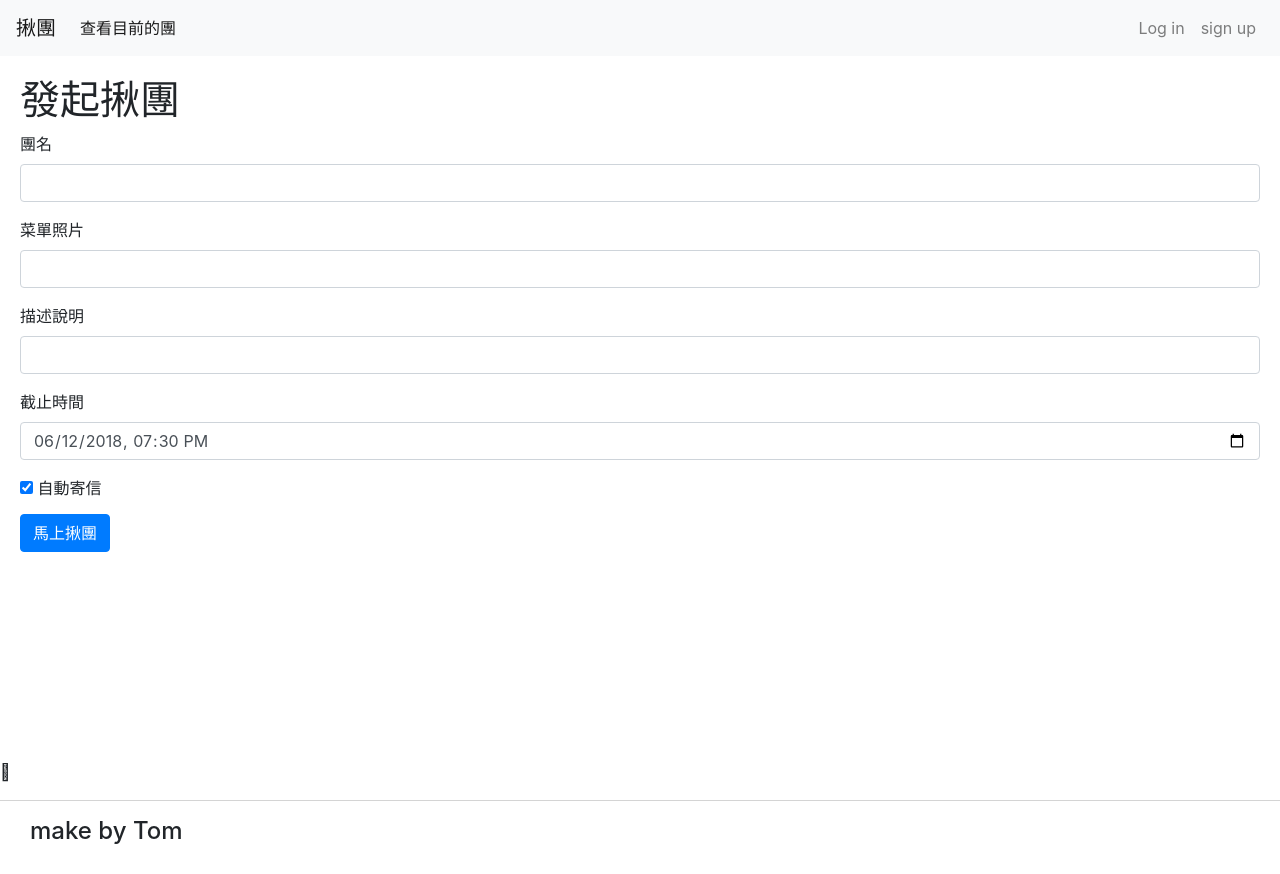
After one commit to gh286991/TeamBuying, a Django app: page /initiate in a window 1280 px wide. The commit adds this page. Run offline with Django 3.2, Linux system fonts and the light colour scheme; some libraries are stand-ins or nearby versions.

Commit message:
initiate page

```diff
--- a/mainapp/views.py
+++ b/mainapp/views.py
@@ -5,3 +5,7 @@ from django.shortcuts import render
 
 def get_index(request):
     return render(request, 'index.html')
+
+
+def get_initiate(request):
+    return render(request, 'initiate.html')
--- a/teambuying/urls.py
+++ b/teambuying/urls.py
@@ -15,7 +15,7 @@ Including another URLconf
 """
 from django.contrib import admin
 from django.urls import path
-from mainapp.views import get_index
+from mainapp.views import get_index, get_initiate
 from members.views import get_login, get_signup, post_login, post_logout
 
 urlpatterns = [
@@ -24,5 +24,6 @@ urlpatterns = [
     path('login/post_login', post_login),
     path('signup', get_signup),
     path('index', get_index),
-    path('post_logout', post_logout)
+    path('post_logout', post_logout),
+    path('initiate', get_initiate)
 ]
--- a/templates/default/navbar.html
+++ b/templates/default/navbar.html
@@ -8,7 +8,7 @@
         <ul class="navbar-nav mr-auto mt-2 mt-lg-0" >
         {% if user.is_authenticated %}
             <li class="nav-item active">
-                <a class="nav-link" href="/index">發起揪團 <span class="sr-only">(current)</span></a>
+                <a class="nav-link" href="/initiate">發起揪團 <span class="sr-only">(current)</span></a>
             </li>
         {% endif %}
         <li class="nav-item active">
--- /dev/null
+++ b/templates/initiate.html
@@ -0,0 +1,40 @@
+{% load static %}
+<!DOCTYPE html>
+<html>
+{% include "default/head.html" %}
+<body>
+    {% include "default/navbar.html" %}
+
+    <div style = "margin:20px ">
+        <div>
+            <h1>發起揪團</h1>
+        </div>
+
+        <form method = "POST" action = "/recipe/create">
+            <div class="form-group">
+                <label for="exampleInputEmail1">團名</label>
+                <input  name="title" type="text" class="form-control" >
+            </div>
+            <div class="form-group">
+                <label for="exampleInputPassword1">菜單照片</label>
+                <input  name="image_path" type="text"  class="form-control">
+            </div>
+            <div class="form-group">
+                <label for="exampleInputPassword1">描述說明</label>
+                <input  name="description" type="text"  class="form-control" >
+            </div>
+            <div class="form-group">
+                <label for="exampleInputPassword1">截止時間</label>
+                <input  name="end_time" type ="datetime-local" class="form-control" value="2018-06-12T19:30">
+            </div>
+            <input name="author" style = "display:none"  value = {{user.username}}>
+            <input type="checkbox" style = "margin-bottom:20px" name="vehicle" value="mail" checked> 自動寄信<br>
+
+            {% csrf_token %}
+            <button type="submit" class="btn btn-primary">馬上揪團</button>
+        </form>
+    </div>
+
+    {% include "default/footer.html" %}
+</body>
+</html>
```
